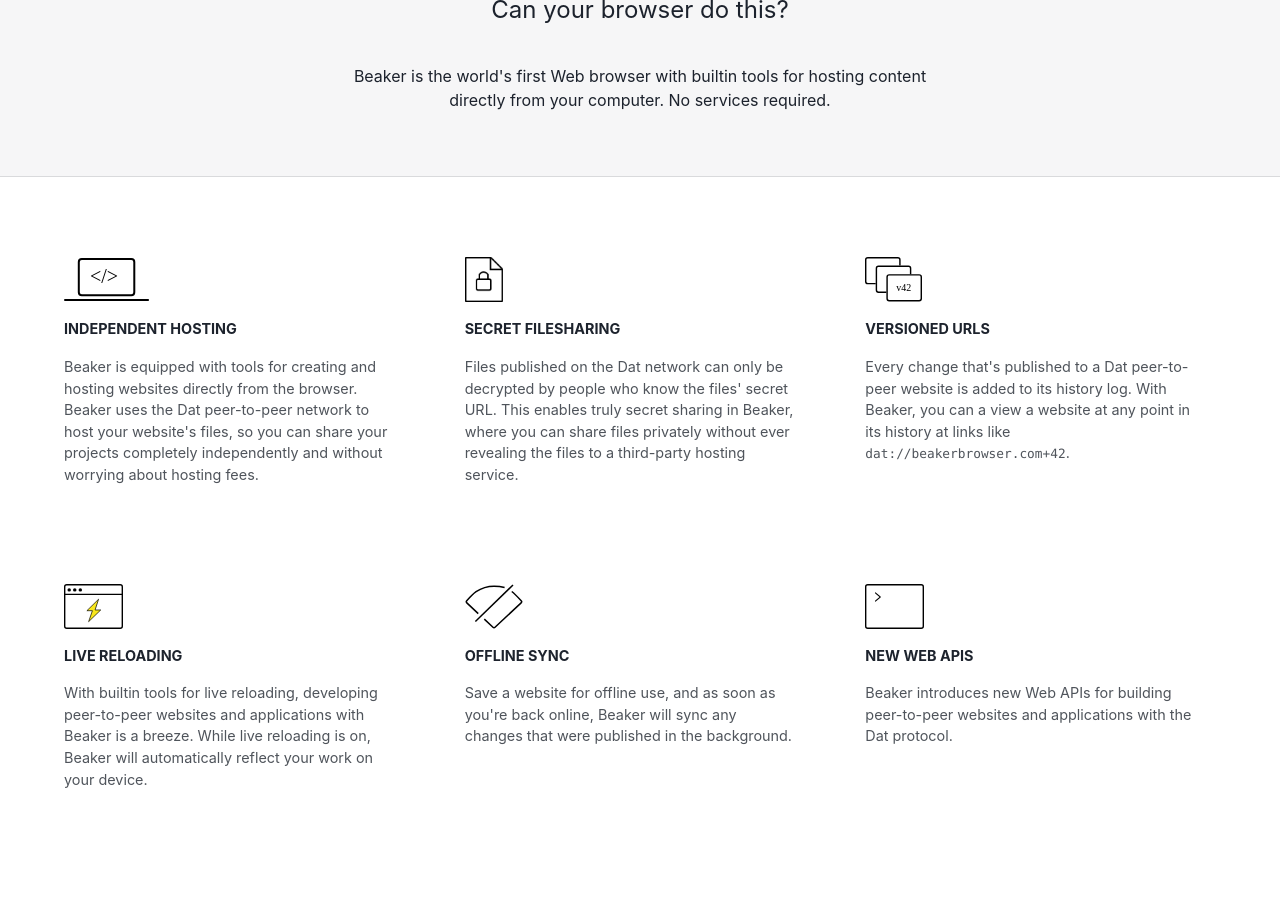
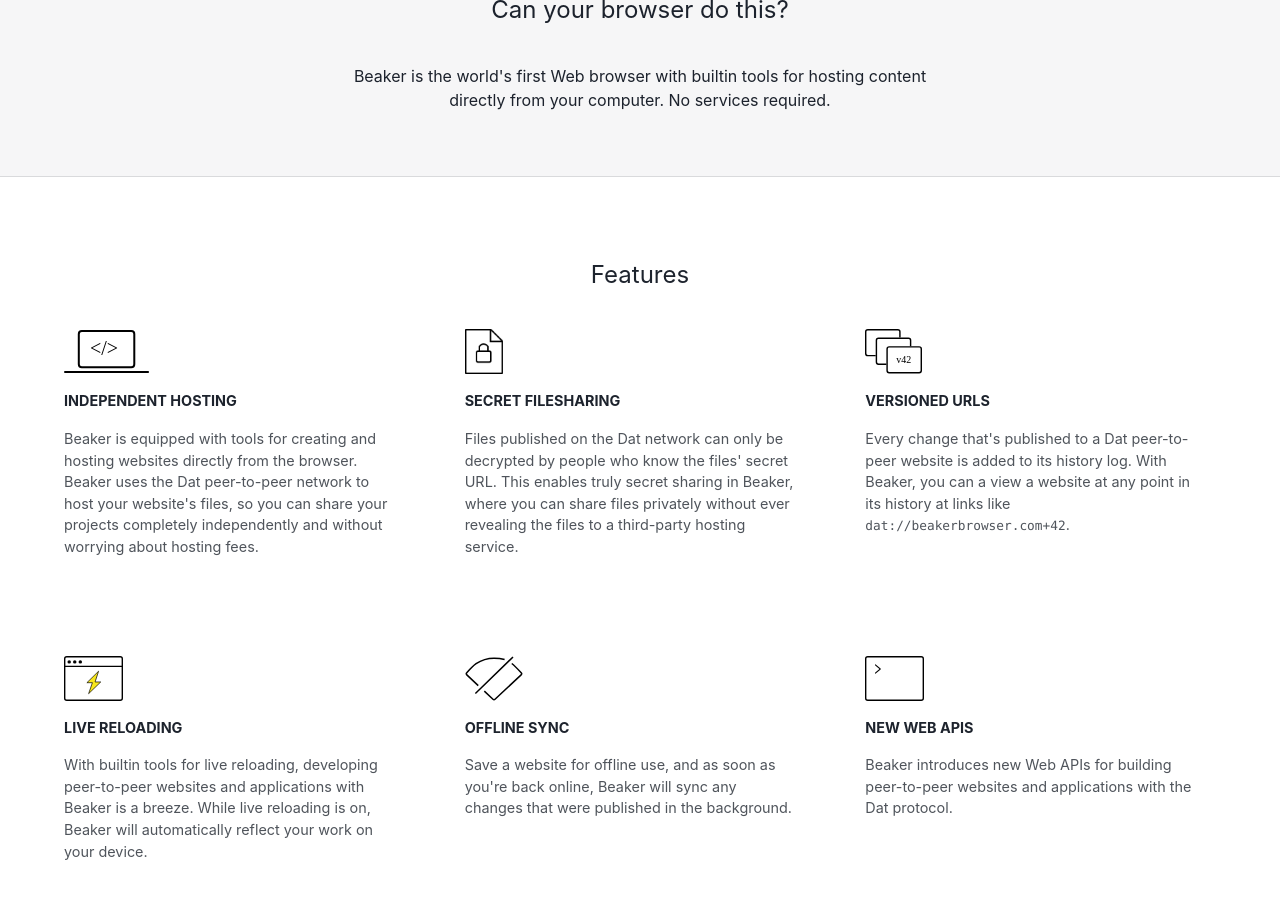
Before and after one commit to beakerbrowser/beakerbrowser.com, a Jekyll site: the page built from index.html, in a window 1280 px wide and 900 px high, scrolled down 1560 px. Built offline with Jekyll 4.4.1, drawn with Linux system fonts in a browser that asks for light colours.

Commit message:
Add features heading

```diff
--- a/index.html
+++ b/index.html
@@ -93,6 +93,7 @@
 
 <div class="section section--features">
   <div class="container">
+    <h2>Features</h2>
     <div class="features-grid">
       <div class="feature">
         <div class="img-container">
```
